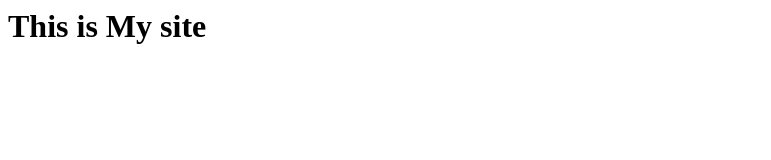
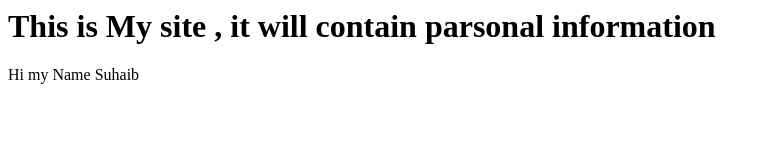
Before and after one commit to SuhaibMirdad/internet-technologies-1442-abidiya, a plain HTML site: page site/index.html in a window 1280 px wide. Shown: the whole page, without its empty margins (0-771 px from the left). Drawn offline with Linux system fonts and the light colour scheme.

Commit message:
Add paragraph

```diff
--- a/site/index.html
+++ b/site/index.html
@@ -3,6 +3,7 @@
       <title> my site</title>
   </head>
   <body>
-<h1> This is  My site</h1>
+<h1> This is  My site , it will contain parsonal information </h1>
+    <p> Hi my Name Suhaib</p>
 </bodv>
 </html>
```
